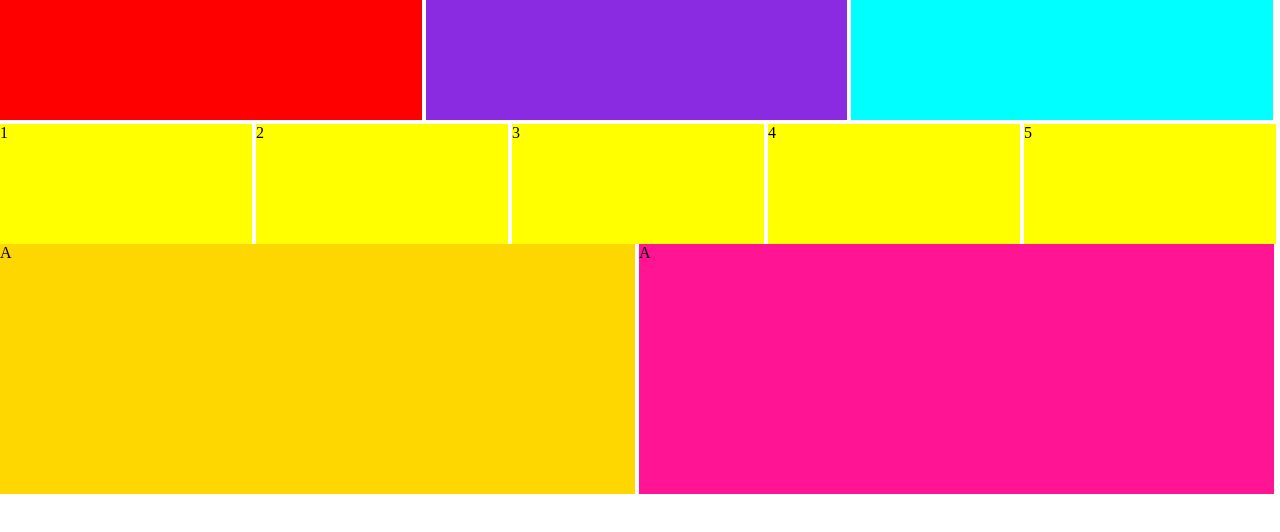
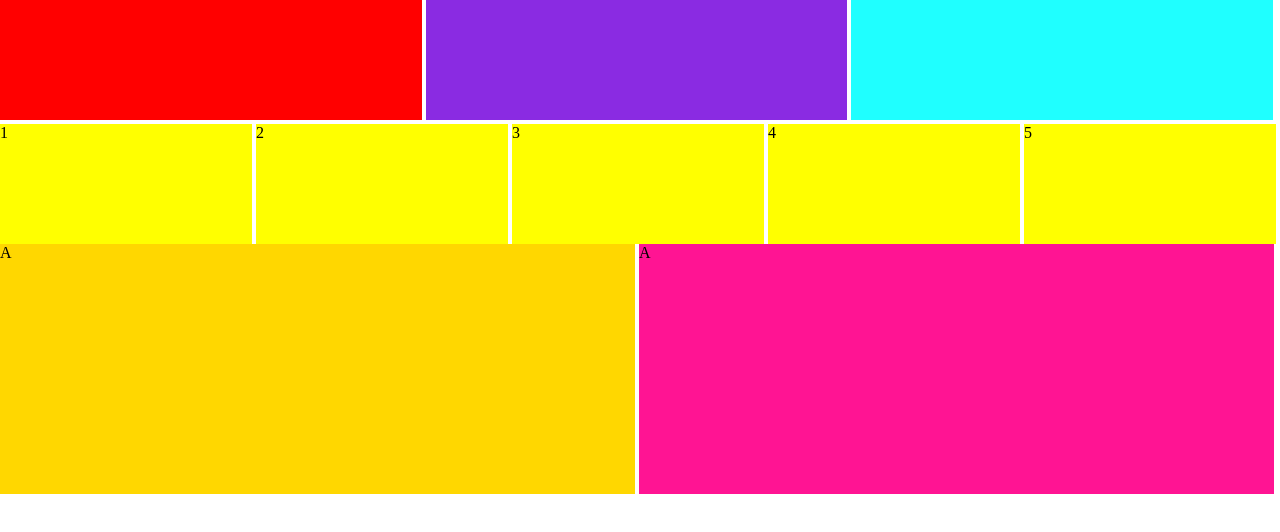
Before and after one commit to Doritao/calc, a plain HTML site: page index.html in a window 1280 px wide. Drawn offline with Linux system fonts and the light colour scheme.

Commit message:
testando commit

```diff
--- a/style.css
+++ b/style.css
@@ -23,7 +23,7 @@
 
 .container-3 {
     display: inline-block;
-    background-color: aqua;
+    background-color: rgba(0, 255, 255, 0.877);
     width: calc(33.333% - 5px);
     height: 120px;
 }
```
Also changed, not shown: index2.html (+1 -1 lines).
